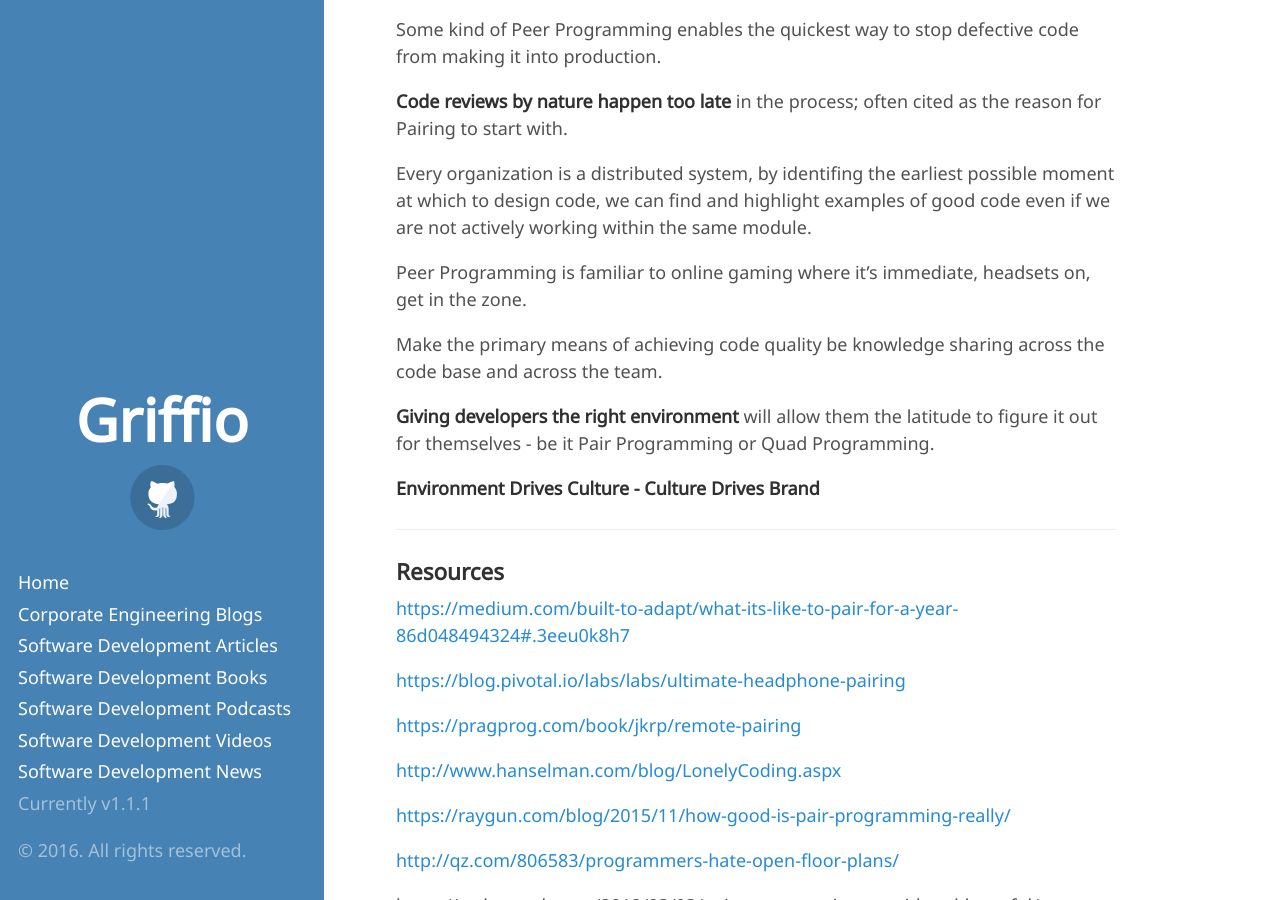
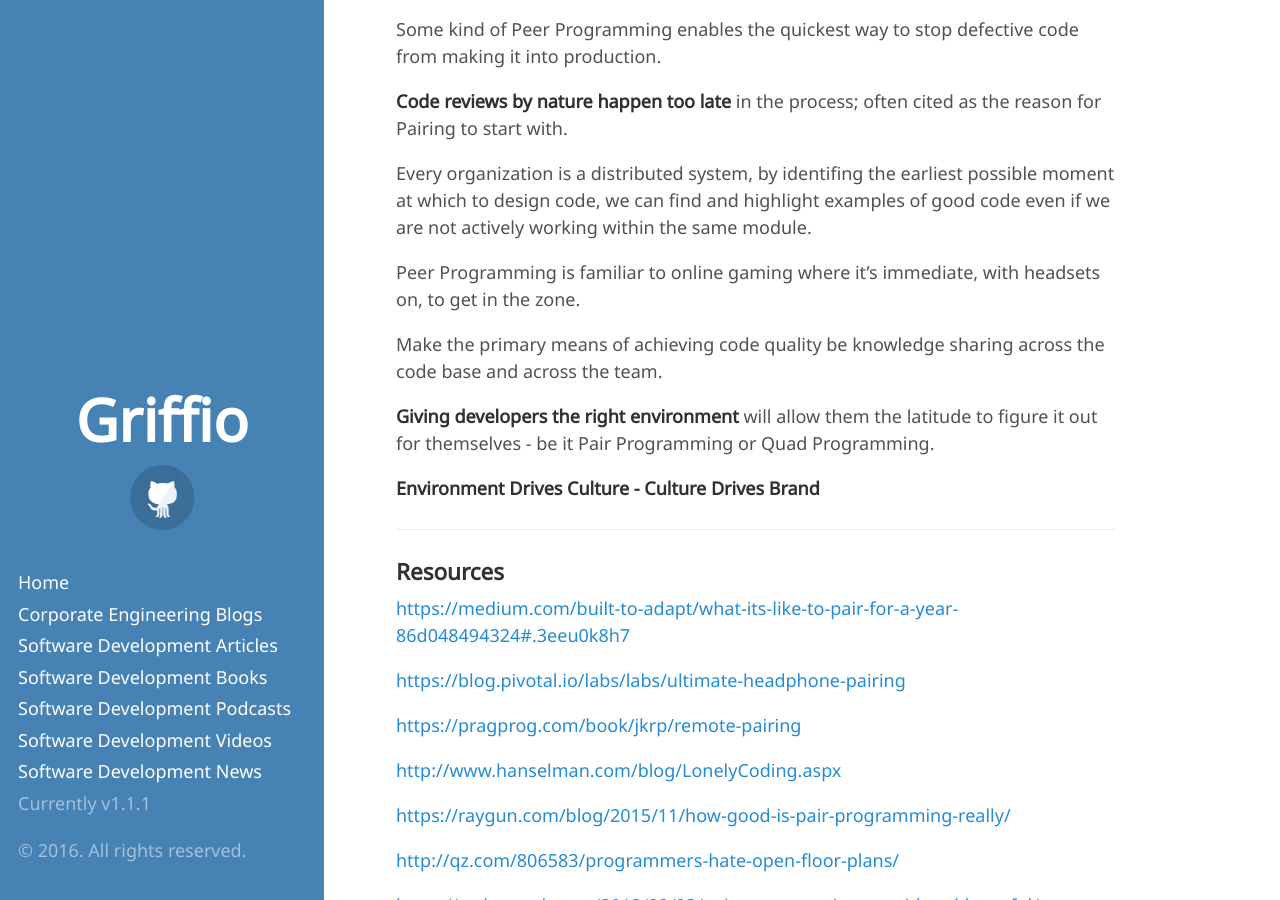
Before and after one commit to griffio/griffio.github.io, a Jekyll site: the page built from _posts/2016-10-18-Six-Degrees-Of-Pair-Programming.md, in a window 1280 px wide and 900 px high, scrolled down 1912 px. Built offline with Jekyll 4.4.1, drawn with Linux system fonts in a browser that asks for light colours; some web fonts are replaced.

Commit message:
Update 2016-10-18-Six-Degrees-Of-Pair-Programming.md

```diff
--- a/_posts/2016-10-18-Six-Degrees-Of-Pair-Programming.md
+++ b/_posts/2016-10-18-Six-Degrees-Of-Pair-Programming.md
@@ -58,7 +58,7 @@ Some kind of Peer Programming enables the quickest way to stop defective code fr
 
 Every organization is a distributed system, by identifing the earliest possible moment at which to design code, we can find and highlight examples of good code even if we are not actively working within the same module.
 
-Peer Programming is familiar to online gaming where it's immediate, headsets on, get in the zone.
+Peer Programming is familiar to online gaming where it's immediate, with headsets on, to get in the zone.
 
 Make the primary means of achieving code quality be knowledge sharing across the code base and across the team.
 
@@ -82,6 +82,6 @@ Make the primary means of achieving code quality be knowledge sharing across the
 
 <http://qz.com/806583/programmers-hate-open-floor-plans/>
 
-https://techcrunch.com/2012/03/03/pair-programming-considered-harmful/
+<https://techcrunch.com/2012/03/03/pair-programming-considered-harmful/>
 
 <https://openlibrary.org/books/OL9297484M/Agile_Software_Development_Principles_Patterns_and_Practices>
```
